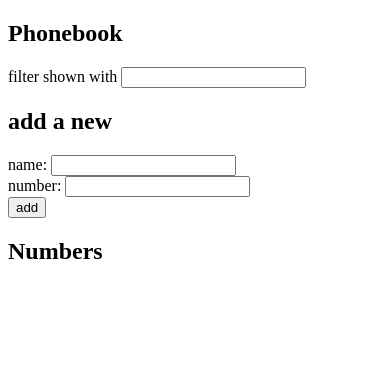
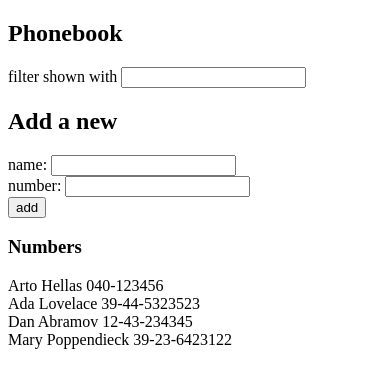
Before and after one commit to thlin002/Full_Stack_open, a React (Vite) app in the folder part2/phonebook/: page / in a window 390 px wide. Shown: the top 388 px of the page. Built offline with nearby package versions, Linux system fonts and the light colour scheme.

Commit message:
The Phonebook, step 5

```diff
--- a/part2/phonebook/src/App.jsx
+++ b/part2/phonebook/src/App.jsx
@@ -1,15 +1,51 @@
 import { useState } from 'react'
+
+const Person = ( {person} ) => {
+  return (
+    <div >{person.name} {person.number}</div>
+  )
+}
 
 const Persons = ( {persons} ) => {
   return (
     <>
-      {persons.map((person) => <div key={person.name}>{person.name} {person.number}</div>)}
+      {persons.map((person) => <Person key={person.name} person={person}/>)}
     </>
   )
 }
 
+const Filter = ( {value, onChange} ) => {
+  return (
+    <label>
+    filter shown with <input value={value} onChange={onChange} />
+    </label>
+  )
+}
+
+const PersonForm = ( {onSubmit, newName, newNumber, onNameChange, onNumberChange} ) => {
+  return (
+    <form onSubmit={onSubmit}>
+      <div>
+        name: <input value={newName} onChange={onNameChange}/>
+      </div>
+      <div>
+        number: <input value={newNumber} onChange={onNumberChange}/>
+      </div>
+      <div>
+        <button type="submit">add</button>
+      </div>
+    </form>
+  )
+
+}
+
 const App = () => {
-  const [persons, setPersons] = useState([])
+  const [persons, setPersons] = useState([
+    { name: 'Arto Hellas', number: '040-123456'},
+    { name: 'Ada Lovelace', number: '39-44-5323523'},
+    { name: 'Dan Abramov', number: '12-43-234345'},
+    { name: 'Mary Poppendieck', number: '39-23-6423122'}
+  ])
   const [newName, setNewName] = useState('')
   const [newNumber, setNewNumber] = useState('')
   const [filter, setFilter] = useState('')
@@ -46,22 +82,16 @@ const App = () => {
   return (
     <div>
       <h2>Phonebook</h2>
-      <label>
-        filter shown with <input value={filter} onChange={handleFilterChange} />
-      </label>
-      <h2>add a new</h2>
-      <form onSubmit={addContact}>
-        <div>
-          name: <input value={newName} onChange={handleNameChange}/>
-        </div>
-        <div>
-          number: <input value={newNumber} onChange={handleNumberChange}/>
-        </div>
-        <div>
-          <button type="submit">add</button>
-        </div>
-      </form>
-      <h2>Numbers</h2>
+      <Filter value={filter} onChange={handleFilterChange} />
+      <h2>Add a new</h2>
+      <PersonForm
+        onSubmit={addContact}
+        newName={newName}
+        newNumber={newNumber}
+        onNameChange={handleNameChange}
+        onNumberChange={handleNumberChange}
+      />
+      <h3>Numbers</h3>
       <Persons persons={personsToShow} />
     </div>
   )
```
